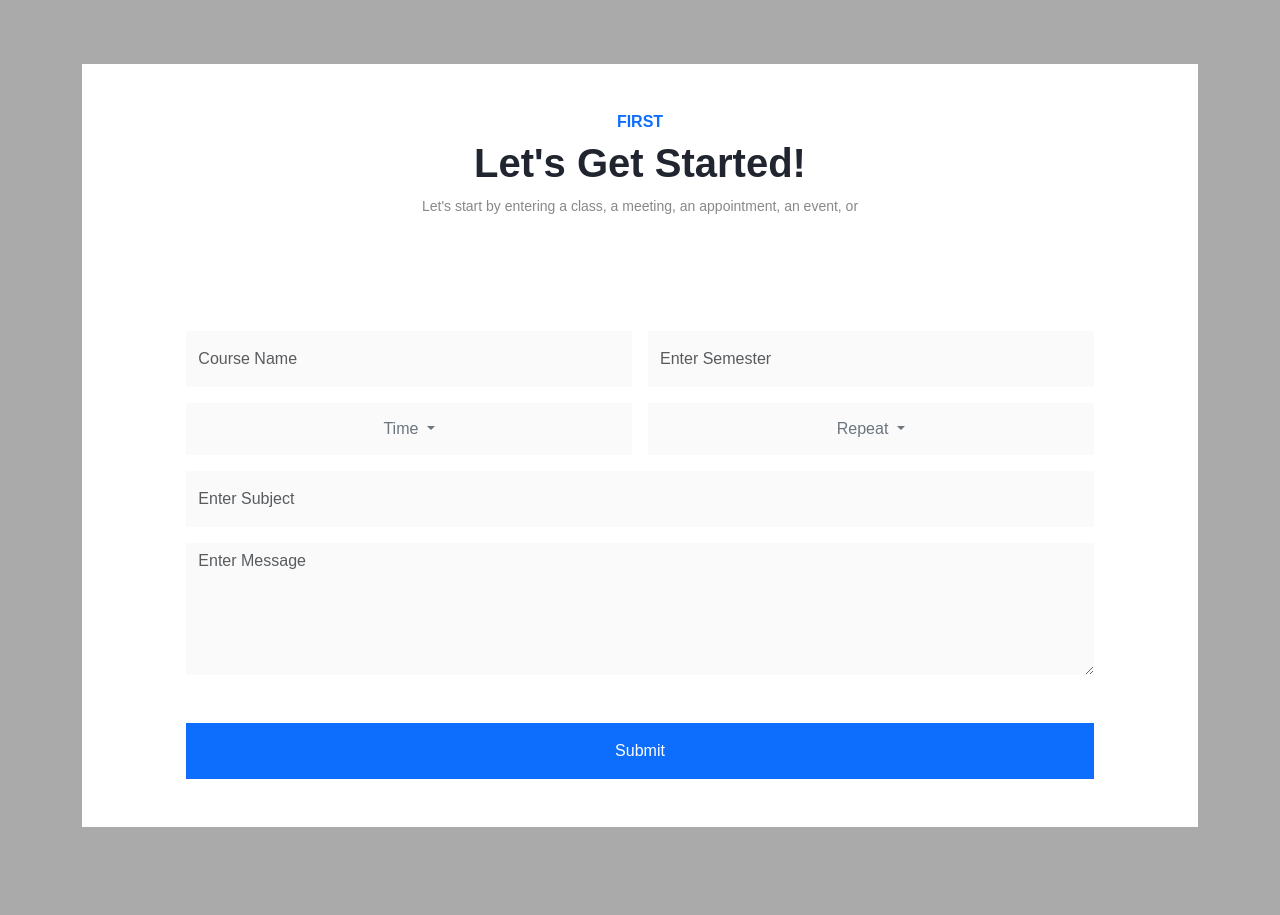
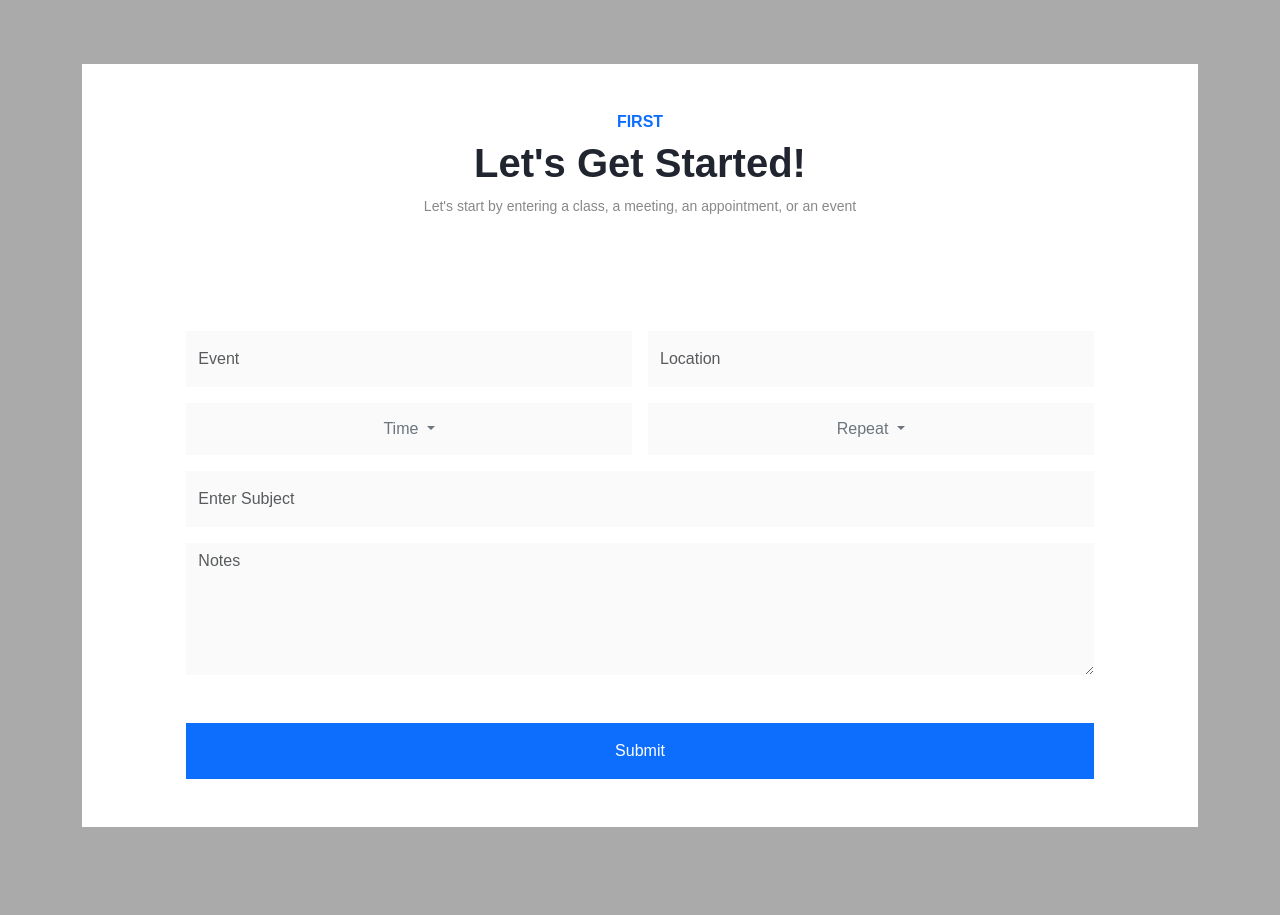
Before and after one commit to avoethan/my-first-blog, a Django app: page /your_info in a window 1280 px wide. Shown: the part 146-1061 px from the top of the page. Run offline with Django 3.2, Linux system fonts and the light colour scheme; some libraries are stand-ins or nearby versions.

Commit message:
Update to questionnaire form

```diff
--- a/blog/templates/blog/your_info.html
+++ b/blog/templates/blog/your_info.html
@@ -8,16 +8,16 @@
                 <div class="col-md-8 mx-auto my-md-5 text-center">
                     <h6 class="text-primary">FIRST</h6>
                     <h1>Let's Get Started!</h1>
-                    <p>Let's start by entering a class, a meeting, an appointment, an event, or </p>
+                    <p>Let's start by entering a class, a meeting, an appointment, or an event</p>
                 </div>
             </div>
 
             <form action="" class="row g-3 justify-content-center">
                 <div class="col-md-5">
-                    <input type="text" class="form-control" placeholder="Course Name">
+                    <input type="text" class="form-control" placeholder="Event">
                 </div>
                 <div class="col-md-5">
-                    <input type="text" class="form-control" placeholder="Enter Semester">
+                    <input type="text" class="form-control" placeholder="Location">
                 </div>
                 <div class="dropdown col-md-5 mx-lg-0">
                   <button class="btn btn-outline-secondary dropdown-toggle form-control" type="button" data-bs-toggle="dropdown" aria-expanded="false">
@@ -51,7 +51,7 @@
                 </div>
                 <div class="col-md-10">
                     <textarea name="" id="" cols="30" rows="5" class="form-control"
-                        placeholder="Enter Message"></textarea>
+                        placeholder="Notes"></textarea>
                 </div>
                 <div class="col-md-10 my-md-5 d-grid">
                     <button class="btn btn-primary">Submit</button>
--- a/blog/views.py
+++ b/blog/views.py
@@ -16,7 +16,6 @@ def landing(request):
 def your_info(request):
     return render(request, 'blog/your_info.html')
 
-
 def sign_up(request):
     if(request.method == 'POST'):
         form = RegisterForm(request.POST)
```
Also changed, not shown: blog/forms.py (line endings or trailing spaces).
